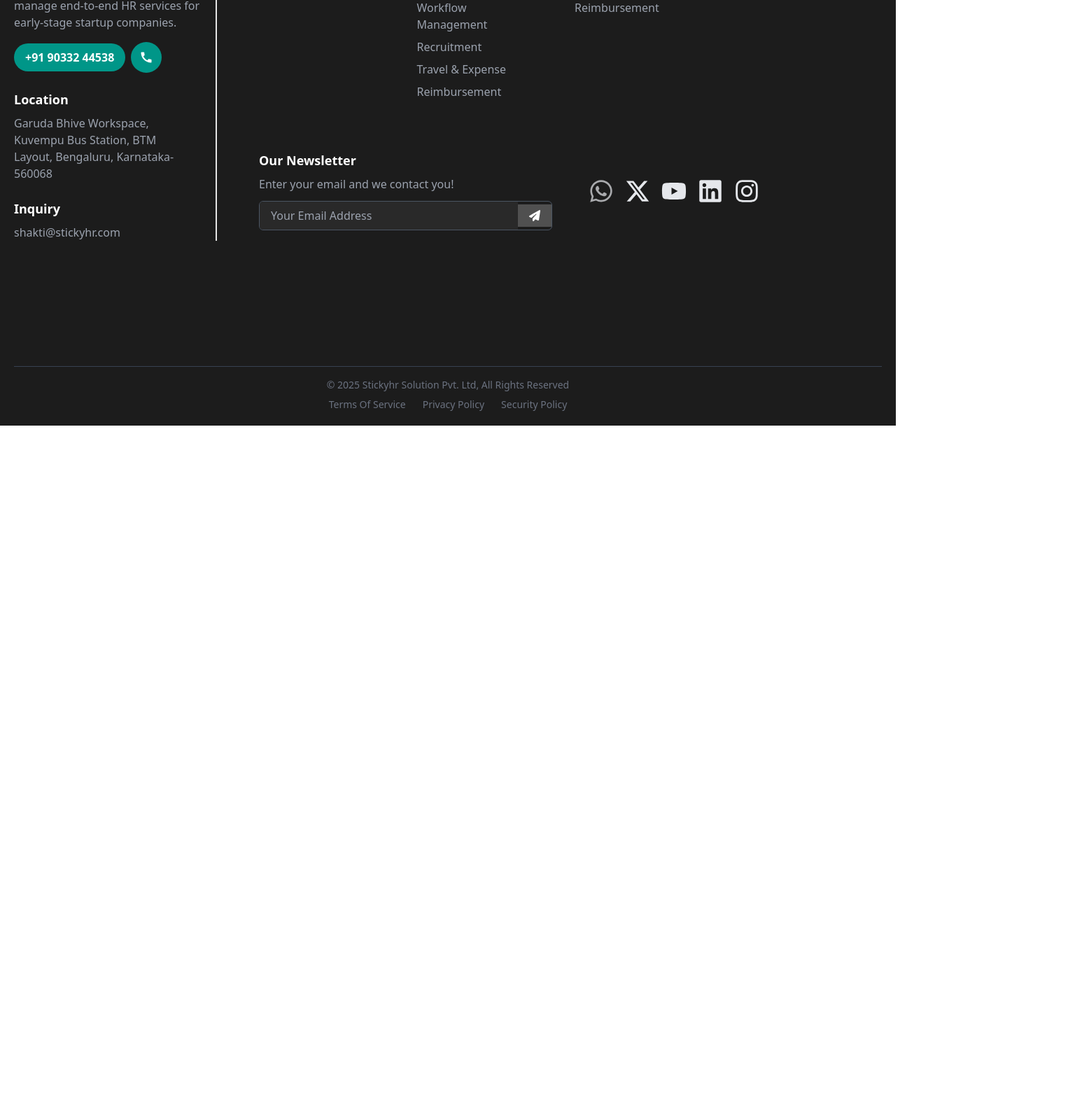
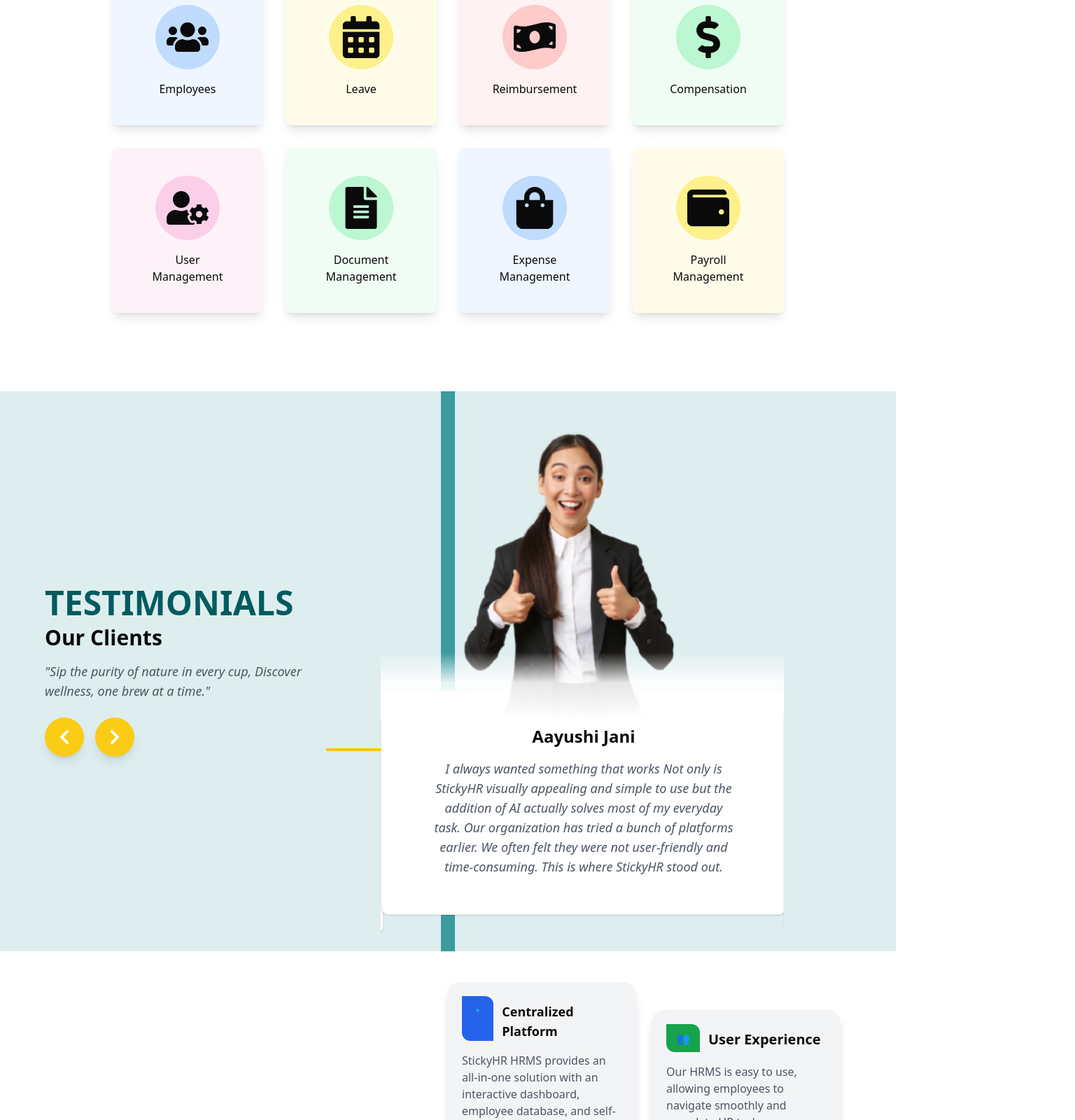
Before and after one commit to PatakiSubodh/sticky-hr, a React (Vite) app: page / in a window 1280 px wide. Shown: the part 2446-4046 px from the top of the page at 70% size, 1536 px wide, since content can reach past the window. Before the commit the page ends 3054 px from the top, so only its background shows below. Built offline with nearby package versions, Linux system fonts and the light colour scheme.

Commit message:
revamped discovery and service component

```diff
--- a/src/components/MainContent.jsx
+++ b/src/components/MainContent.jsx
@@ -11,6 +11,9 @@ export default function MainContent() {
             <IntroContent />
             <LaunchingSoon />
             <ServiceContent />
+            <Features />
+            <Testimonials />
+            <Discovery />
         </div>
     );
 }
--- a/src/components/ui/Discovery.jsx
+++ b/src/components/ui/Discovery.jsx
@@ -4,7 +4,7 @@ import { ArrowUpRight } from "lucide-react";
 
 const Layout = () => {
     return (
-    <div className="flex w-full h-screen px-10 py-10">
+    <div className="flex w-full h-screen px-10 py-8">
       {/* Left Section */}
         <div className="w-1/2 flex flex-col justify-center pl-12">
         <h1 className="text-5xl font-bold text-gray-900">
@@ -19,9 +19,9 @@ const Layout = () => {
         </div>
 
       {/* Right Section */}
-        <div className="w-1/2 pr-10 pt-14 grid grid-cols-2 gap-6 relative">
+        <div className="w-1/2 pr-10 pt-8 pb-8 grid grid-cols-2 gap-6 relative">
             {/* Box 1 (Lower) */}
-            <div className="bg-gray-100 shadow-lg p-5 rounded-2xl shadow-gray-300 flex flex-col h-full -mt-10">
+            <div className="bg-gray-100 shadow-lg p-5 rounded-2xl shadow-gray-300 flex flex-col h-full -mt-5">
             <div className="flex"><span className="bg-blue-600 text-white p-2 rounded-tl-none rounded-tr-xl
                 rounded-bl-xl rounded-br-none w-12 flex justify-center">🔹</span>
                 <h3 className="font-bold text-lg mt-2 ml-3 flex justify-center">Centralized Platform</h3>
@@ -32,7 +32,7 @@ const Layout = () => {
             </div>
 
             {/* Box 2 (Higher) */}
-            <div className="bg-gray-100 shadow-lg p-5 rounded-2xl shadow-gray-300 flex flex-col h-full mt-10">
+            <div className="bg-gray-100 shadow-lg p-5 rounded-2xl shadow-gray-300 flex flex-col h-full mt-5">
             <div className="flex"><span className="bg-green-600 text-white p-2 rounded-tl-none rounded-tr-xl
                 rounded-bl-xl rounded-br-none w-12 flex justify-center">👥</span>
                 <h3 className="font-bold text-xl mt-2 ml-3 flex justify-center">User Experience</h3></div>
@@ -42,7 +42,7 @@ const Layout = () => {
             </div>
 
             {/* Box 3 (Lower) */}
-            <div className="bg-gray-100 shadow-lg p-5 rounded-2xl shadow-gray-300 flex flex-col h-full -mt-10">
+            <div className="bg-gray-100 shadow-lg p-5 rounded-2xl shadow-gray-300 flex flex-col h-full -mt-5">
             <div className="flex"><span className="bg-yellow-500 text-white p-2 rounded-tl-none rounded-tr-xl
                 rounded-bl-xl rounded-br-none w-12 flex justify-center">🛡</span>
                 <h3 className="font-bold text-lg mt-2 ml-3 flex justify-center">Data Security</h3></div>
@@ -52,7 +52,7 @@ const Layout = () => {
             </div>
 
             {/* Box 4 (Higher) */}
-            <div className="bg-gray-100 shadow-lg p-5 rounded-2xl shadow-gray-300 flex flex-col h-full mt-10">
+            <div className="bg-gray-100 shadow-lg p-5 rounded-2xl shadow-gray-300 flex flex-col h-full mt-5">
             <div className="flex"><span className="bg-red-500 text-white p-2 rounded-tl-none rounded-tr-xl
                 rounded-bl-xl rounded-br-none w-12 flex justify-center">🤖</span>
                 <h3 className="font-bold text-lg mt-2 ml-3 flex justify-center">AI-Driven Technology</h3></div>
--- a/src/components/ui/Features.jsx
+++ b/src/components/ui/Features.jsx
@@ -13,7 +13,7 @@ const ProductFeatures = () => {
   ];
 
   return (
-    <div className="text-center pt-32">
+    <div className="text-center my-20">
       <h2 className="text-5xl font-bold mb-6">Our Product Features</h2>
       <div className="grid grid-cols-4 gap-8 px-40 py-8">
         {features.map((feature, index) => (
--- a/src/components/ui/ServiceContent.jsx
+++ b/src/components/ui/ServiceContent.jsx
@@ -11,7 +11,7 @@ function ServiceContent() {
                 Our Product & Services
             </h2>
 
-            <div className="p-8 w-fit">
+            <div className="px-16 w-fit py-5">
                 {/* Tabs Section */}
                 <div className="flex space-x-4 overflow-x-auto scrollbar-hide mb-[-1px]">
                     {servicesData.map((service) => (
```
